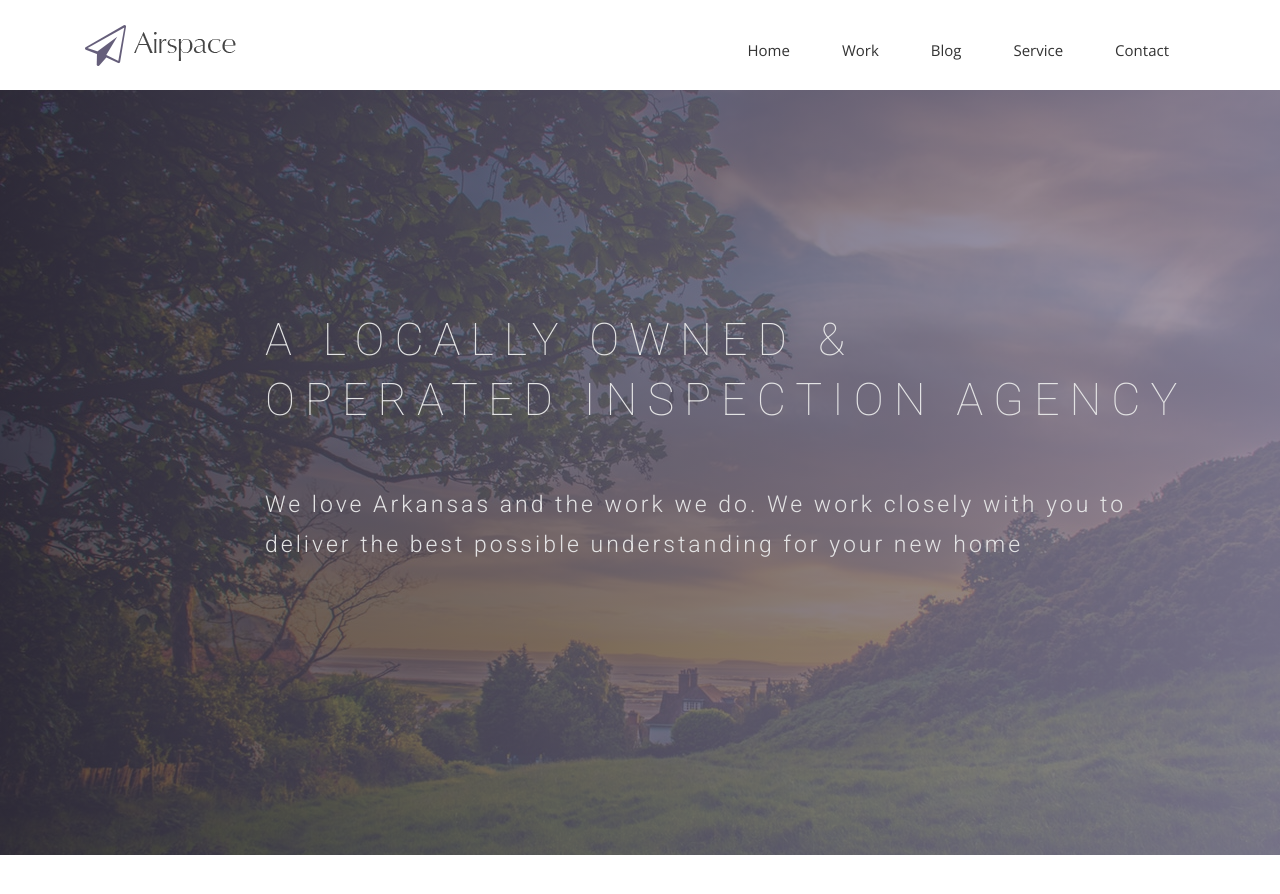
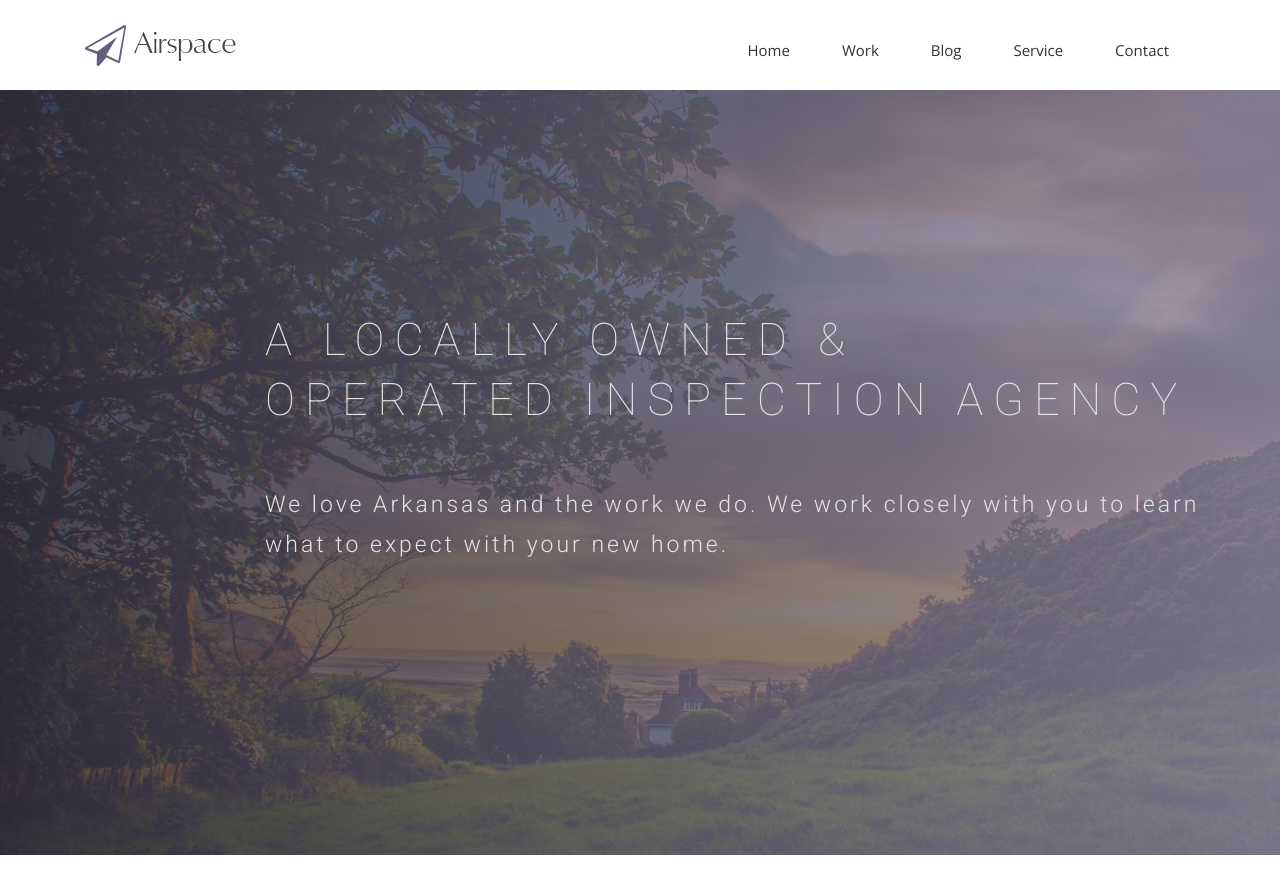
Before and after one commit to foothills-inspection/foothills-inspection.github.io, a Jekyll site: the page built from index.html, in a window 1280 px wide and 900 px high. Shown: the top 894 px of the window. Built offline with Jekyll 4.4.1, drawn with Linux system fonts in a browser that asks for light colours; nearby versions of some CDN libraries; some web fonts are replaced.

Commit message:
Update index.html

```diff
--- a/index.html
+++ b/index.html
@@ -11,7 +11,7 @@ permalink: /
       <div class="col-md-10 col-md-offset-2">
         <div class="block">
           <h1 class="animated fadeInUp">A LOCALLY OWNED &#38; <br> OPERATED INSPECTION AGENCY</h1>
-          <p class="animated fadeInUp">We love Arkansas and the work we do. We work closely with you to deliver the best possible understanding for your new home</p>
+          <p class="animated fadeInUp">We love Arkansas and the work we do. We work closely with you to learn what to expect with your new home.</p>
         </div>
       </div>
     </div>
```
